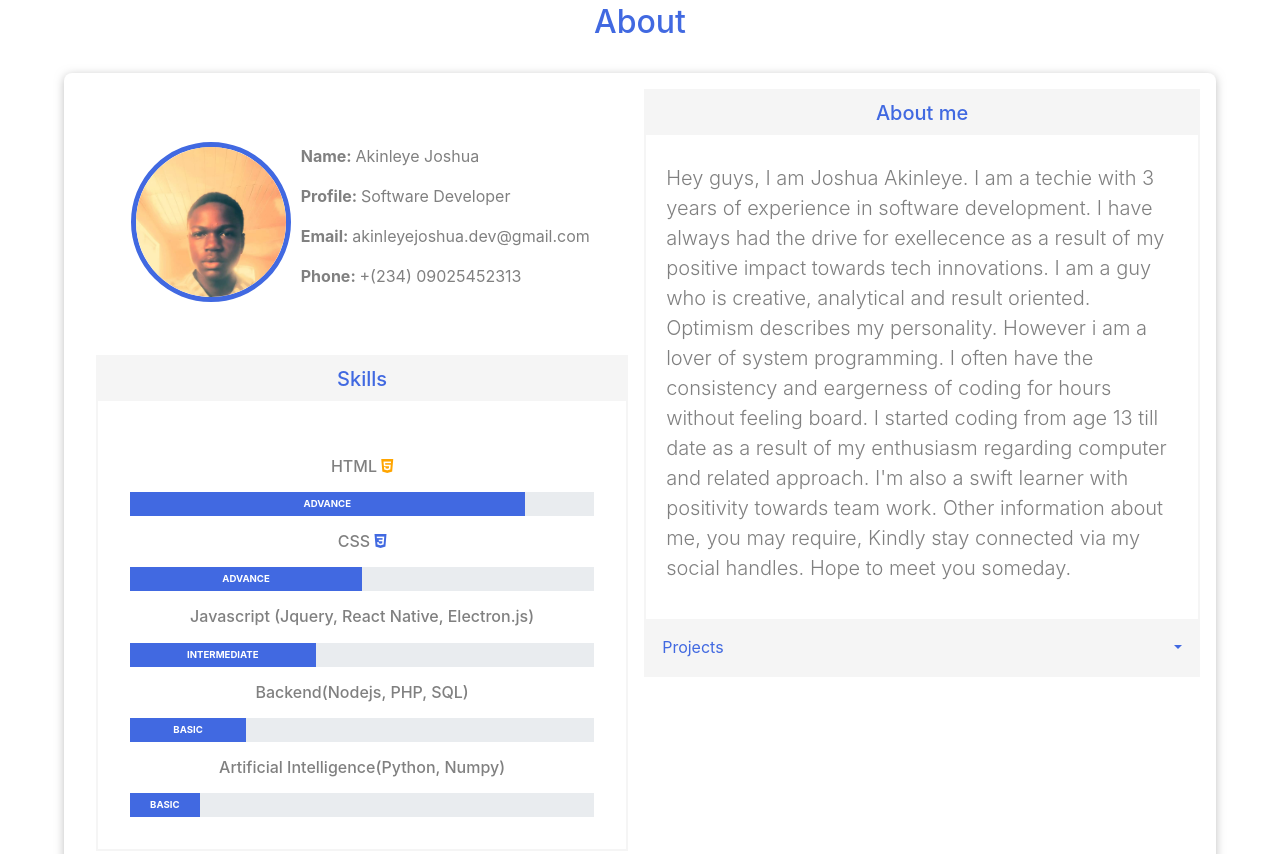
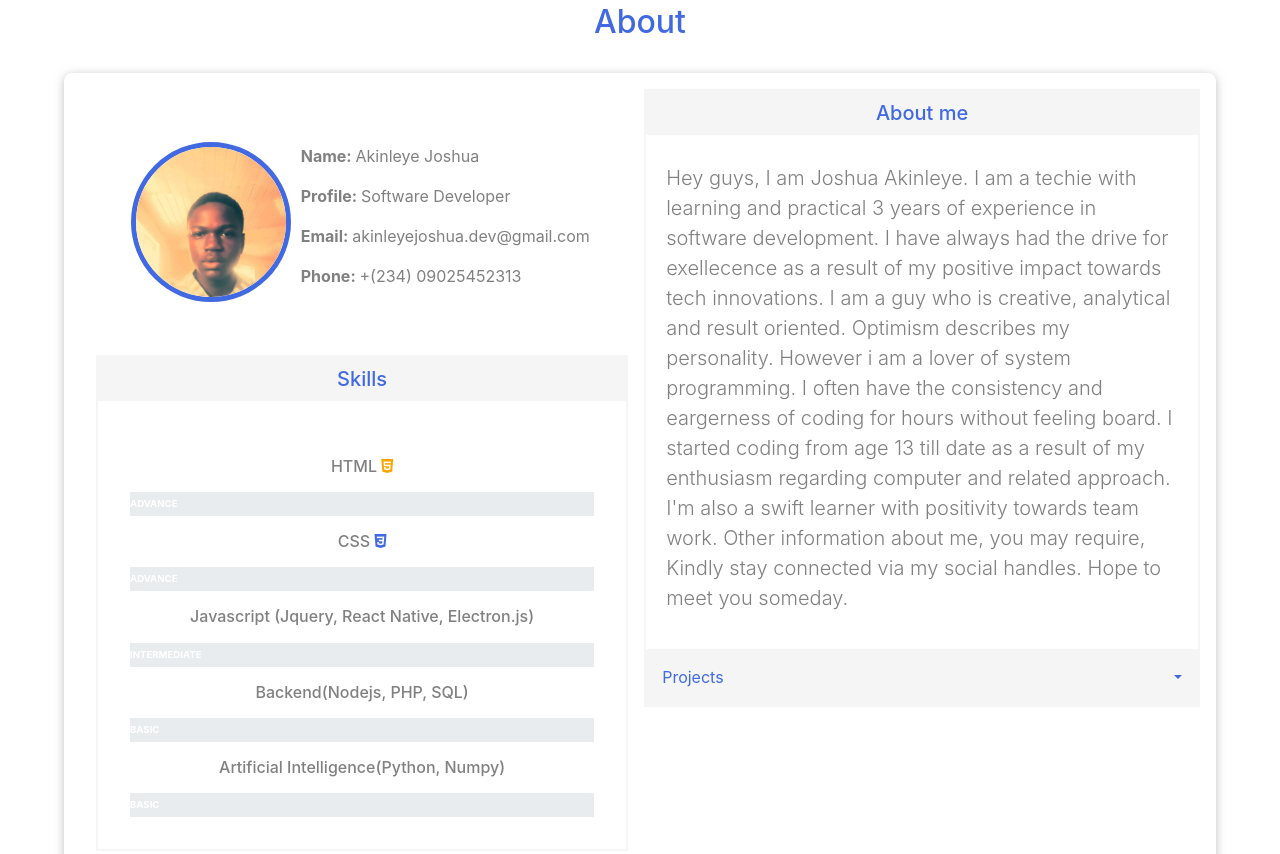
Before and after one commit to Akinleyejoshua/my-portfolio, a plain HTML site: page index.html in a window 1280 px wide. Shown: the part 861-1715 px from the top of the page. Drawn offline with Linux system fonts and the light colour scheme; files whose address does not match are found by name.

Commit message:
Update index.html

```diff
--- a/index.html
+++ b/index.html
@@ -77,7 +77,7 @@
                                 <h6>HTML <i class="ion-social-html5" style="color: orange;"></i></h6>
                                 </p>
                                 <div class="progress">
-                                    <div class="progressbar" style="width: 85%;">
+                                    <div class="progressbar" style="width: 0%;">
                                         <p>ADVANCE</p>
                                     </div>
                                 </div>
@@ -87,7 +87,7 @@
                                 <h6>CSS <i class="ion-social-css3" style="color: royalblue;"></i></h6>
                                 </p>
                                 <div class="progress">
-                                    <div class="progressbar" style="width: 50%;">
+                                    <div class="progressbar" style="width: 0%;">
                                         <p>ADVANCE</p>
                                     </div>
                                 </div>
@@ -97,7 +97,7 @@
                                 <h6>Javascript (Jquery, React Native, Electron.js)</h6>
                                 </p>
                                 <div class="progress">
-                                    <div class="progressbar" style="width: 40%;">
+                                    <div class="progressbar" style="width: 0%;">
                                         <p>INTERMEDIATE</p>
                                     </div>
                                 </div>
@@ -107,7 +107,7 @@
                                 <h6>Backend(Nodejs, PHP, SQL)</h6>
                                 </p>
                                 <div class="progress">
-                                    <div class="progressbar" style="width: 25%;">
+                                    <div class="progressbar" style="width: 0%;">
                                         <p>BASIC</p>
                                     </div>
                                 </div>
@@ -117,7 +117,7 @@
                                 <h6>Artificial Intelligence(Python, Numpy)</h6>
                                 </p>
                                 <div class="progress">
-                                    <div class="progressbar" style="width: 15%;">
+                                    <div class="progressbar" style="width: 0%;">
                                         <p>BASIC</p>
                                     </div>
                                 </div>
@@ -128,7 +128,7 @@
                 <div class="about-me">
                     <h5 align="center">About me</h5>
                     <p class="lead">
-                        Hey guys, I am Joshua Akinleye. I am a techie with 3 years of experience in software development.
+                        Hey guys, I am Joshua Akinleye. I am a techie with learning and practical 3 years of experience in software development.
                         I have always had the drive for exellecence as a result of my positive impact towards tech innovations.
                         I am a guy who is creative, analytical and result oriented. Optimism describes my personality.
                         However i am a lover of system programming. I often have the consistency and eargerness of coding
@@ -238,7 +238,6 @@
             <!-- <a href="#"><img src="assets/icons/174879.svg" style="height: 2em;"></a> -->
         </div>
         <address>
-            <p><i class="ion-location"></i> 41, Igbehinadun street, Ojodu, Lagos, Nigeria.</p>
             <p><i class="ion-email"></i> akinleyejoshua.dev@gmail.com</p>
             <p><i class="ion-ios-telephone"></i> + 234 09025452313</p>
         </address>
```
